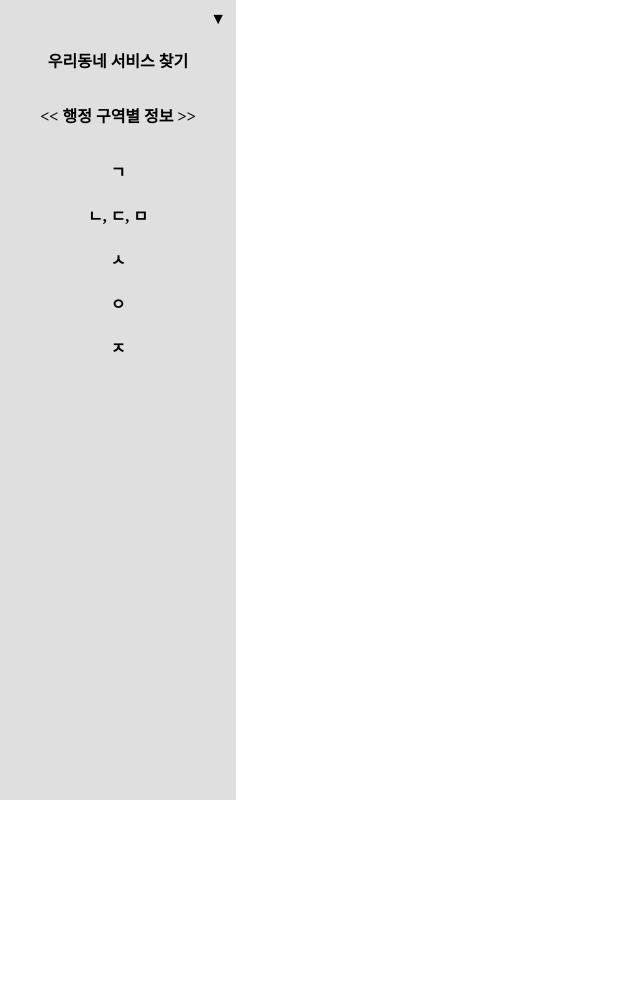
After one commit to hongpower/Pet-service-project, a Django app: template django/pet_service/templates/menu.html in a window 1280 px wide. The commit adds this page. Shown: the top 999 px of the page, without its empty margins (0-640 px from the left). Run offline with Django 4.2, Linux system fonts and the light colour scheme; the template is opened without the code that fills it, so the values that code supplies are empty.

Commit message:
map&list connected_jisu

```diff
--- a/django/pet_service/Open_Api/conversion.py
+++ b/django/pet_service/Open_Api/conversion.py
@@ -1,7 +1,8 @@
 import requests
 import json
 # rest api
-api_key = 'b8b58dd6490543a58e8ab1ea5352a75f'
+# api_key = 'b8b58dd6490543a58e8ab1ea5352a75f'
+api_key = '98191902da3e6ba292c5e664bae4ba35'
 # 주소로 좌표변환
 def addr_to_lat_lon(addr):
     url = 'https://dapi.kakao.com/v2/local/search/address.json?query={address}'.format(address=addr)
--- a/django/pet_service/data/business.json
+++ b/django/pet_service/data/business.json
@@ -1 +1 @@
-{"business":["반려견놀이터", "반려동물교육센터", "애견동반카페", "애견미용실", "애견유치원", "애견카페", "애견호텔", "애완용품점","애견동반식당"],"id":["playground.json","education_center.json","together_cafe.json","salon.json","garden.json","cafe.json","hotel.json","store.json","together_dinner.json"]}
+{"business":["반려견놀이터", "반려동물교육센터", "애견동반카페", "애견미용실", "애견유치원", "애견카페", "애견호텔", "애완용품점","애견동반식당"],"id":["playground.json","education_center.json","together_cafe.json","salon.json","garden.json","cafe.json","hotel.json","store.json","together_diner.json"]}
--- a/django/pet_service/pet_service/urls.py
+++ b/django/pet_service/pet_service/urls.py
@@ -24,6 +24,7 @@ urlpatterns = [
     path('get_business/', views.getBusiness),
     path('get_info/', views.getInfo),
     path('index2/', views.index2),
-    path('map/',views.Map),
-    path('busan/',views.Busan),
+    path('get_map/',views.Map),
+    # path('draw_map/',views.drawMap),
+    # path('get_map/', views.),
 ]
--- /dev/null
+++ b/django/pet_service/templates/menu.css
@@ -0,0 +1,87 @@
+body,
+ul,
+li {
+    padding: 0;
+    margin: 0;
+    list-style: none;
+}
+
+a {
+    color: inherit;
+    text-decoration: none;
+}
+
+.left-side-bar > ul ul {
+    display: none;
+    position: absolute;
+    top: 0;
+    left: 100%;
+    background-color: #dfdfdf;
+}
+
+body {
+    height: 10000px;
+}
+
+.left-side-bar {
+    background-color: #dfdfdf;
+    height: 100%;
+    width: 236px;
+    position: fixed;
+    left: -205px;
+    transition: left .3s;
+}
+
+/* 아이콘 부분 */
+.left-side-bar > .status-ico {
+    text-align: right;
+    padding: 10px;
+}
+
+/* 메뉴칸 */
+
+.left-side-bar > ul li {
+    position: relative;
+}
+
+.left-side-bar ul {
+    font-weight: bold;
+    text-align: center;
+    padding: 0;
+}
+
+.left-side-bar ul h4{
+    padding : 0 0 0 0;
+}
+
+.left-side-bar ul > li > a {
+    display: block;
+    padding: 10px;
+    white-space: nowrap;
+}
+
+.left-side-bar:hover {
+    left: 0;
+}
+
+/* 2차메뉴*/
+.left-side-bar ul > li:hover ul {
+    display: block;
+}
+
+.left-side-bar ul > li:hover > a {
+    color: white;
+    background-color: black;
+}
+
+.left-side-bar > .status-ico > span:last-child {
+    display: none;
+}
+
+.left-side-bar:hover > .status-ico > span:last-child {
+    display: block;
+}
+
+.left-side-bar:hover > .status-ico > span:first-child {
+    display: none;
+}
--- /dev/null
+++ b/django/pet_service/templates/menu.html
@@ -0,0 +1,76 @@
+<!DOCTYPE html>
+<html lang="en">
+
+<head>
+    <link rel="stylesheet" href="menu.css">
+    <meta charset="UTF-8">
+    <title>좌측 토글 사이드 바 만들기</title>
+</head>
+
+<body>
+    <div class="left-side-bar">
+        <div class="status-ico">
+            <span>▶</span>
+            <span>▼</span>
+        </div>
+
+        <ul>
+            <li>
+                <a href="#">우리동네 서비스 찾기</a>
+            </li>
+            <h4> << 행정 구역별 정보 >> </h4>
+            <li>
+                <a href="#"> ㄱ </a>
+                <ul>
+                    <li><a href="#">강남구</a></li>
+                    <li><a href="#">강동구</a></li>
+                    <li><a href="#">강서구</a></li>
+                    <li><a href="#">강북구</a></li>
+                    <li><a href="#">관악구</a></li>
+                    <li><a href="#">구로구</a></li>
+                    <li><a href="#">금천구</a></li>
+                </ul>
+            </li>
+            <li>
+                <a href="#"> ㄴ, ㄷ, ㅁ</a>
+                <ul>
+                    <li><a href="#">노원구</a></li>
+                    <li><a href="#">동대문구</a></li>
+                    <li><a href="#">도봉구</a></li>
+                    <li><a href="#">동작구</a></li>
+                    <li><a href="#">마포구</a></li>
+                </ul>
+            </li>
+            <li>
+                <a href="#"> ㅅ </a>
+                <ul>
+                    <li><a href="#">서대문구</a></li>
+                    <li><a href="#">서초구</a></li>
+                    <li><a href="#">성동구</a></li>
+                    <li><a href="#">성북구</a></li>
+                    <li><a href="#">송파구</a></li>
+                </ul>
+            </li>
+            <li>
+                <a href="#"> ㅇ </a>
+                <ul>
+
+                    <li><a href="#">양천구</a></li>
+                    <li><a href="#">영등포구</a></li>
+                    <li><a href="#">용산구</a></li>
+                    <li><a href="#">은평구</a></li>
+                </ul>
+            </li>
+            <li>
+                <a href="#"> ㅈ </a>
+                <ul>
+                    <li><a href="#">종로구</a></li>
+                    <li><a href="#">중구</a></li>
+                    <li><a href="#">중랑구</a></li>
+                </ul>
+            </li>
+        </ul>
+    </div>
+</body>
+
+</html>
--- /dev/null
+++ b/django/pet_service/templates/menu1.js
@@ -0,0 +1,5 @@
+$(".menuBtn").click(function(){
+    $(this, ).children('span').toggleClass('on');
+    $("#menu_round").toggleClass('on');
+    $("#msg").toggleClass('on');
+});
```
Also changed, not shown: django/pet_service/map.html (added, +139 -0 lines), django/pet_service/pet_service/views.py (+38 -27 lines), django/pet_service/templates/index.html (+16 -0 lines), django/pet_service/templates/map.html (+64 -2 lines), django/pet_service/templates/menu1.css (added, +77 -0 lines), django/pet_service/templates/menu1.html (added, +23 -0 lines).
